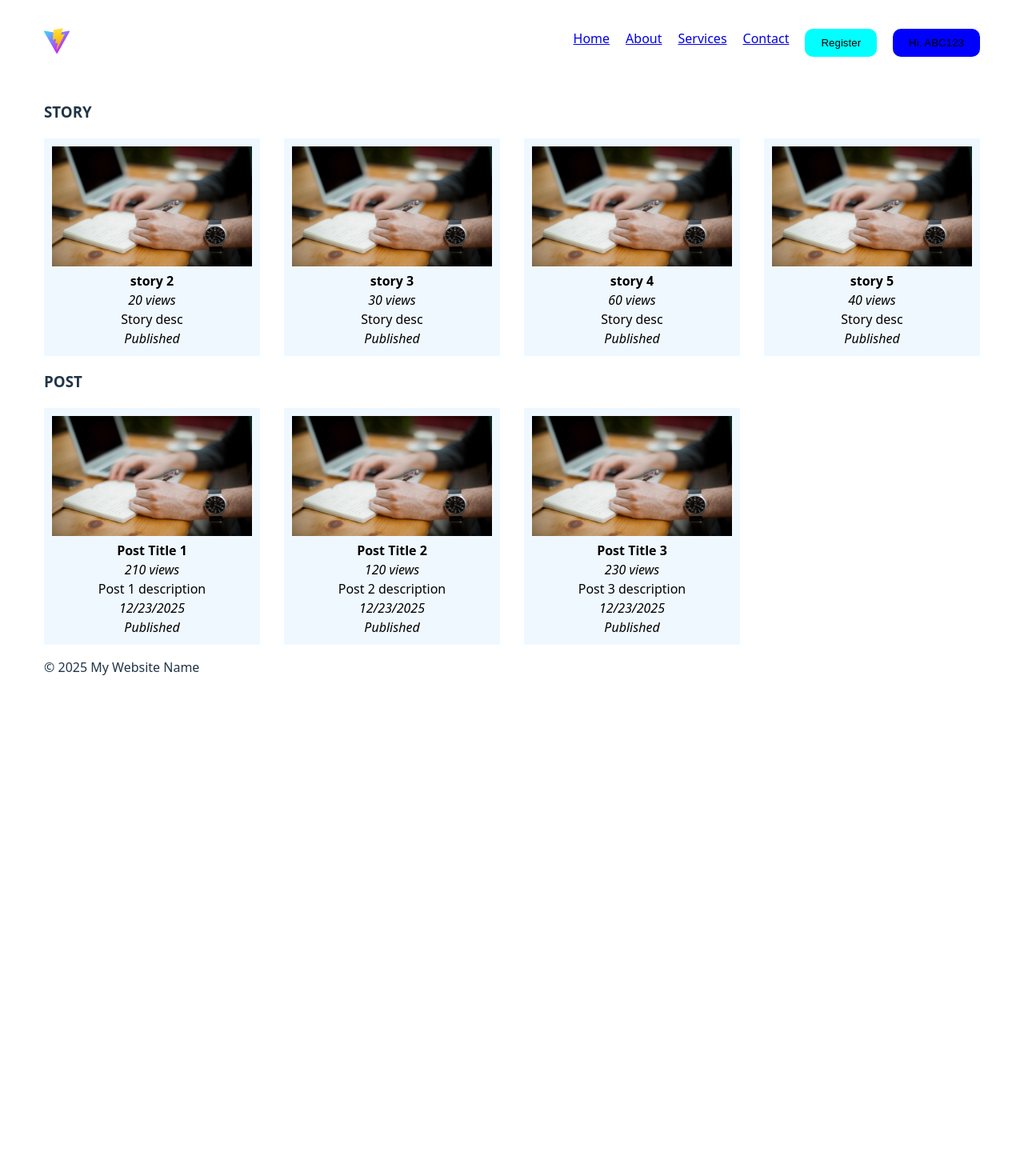
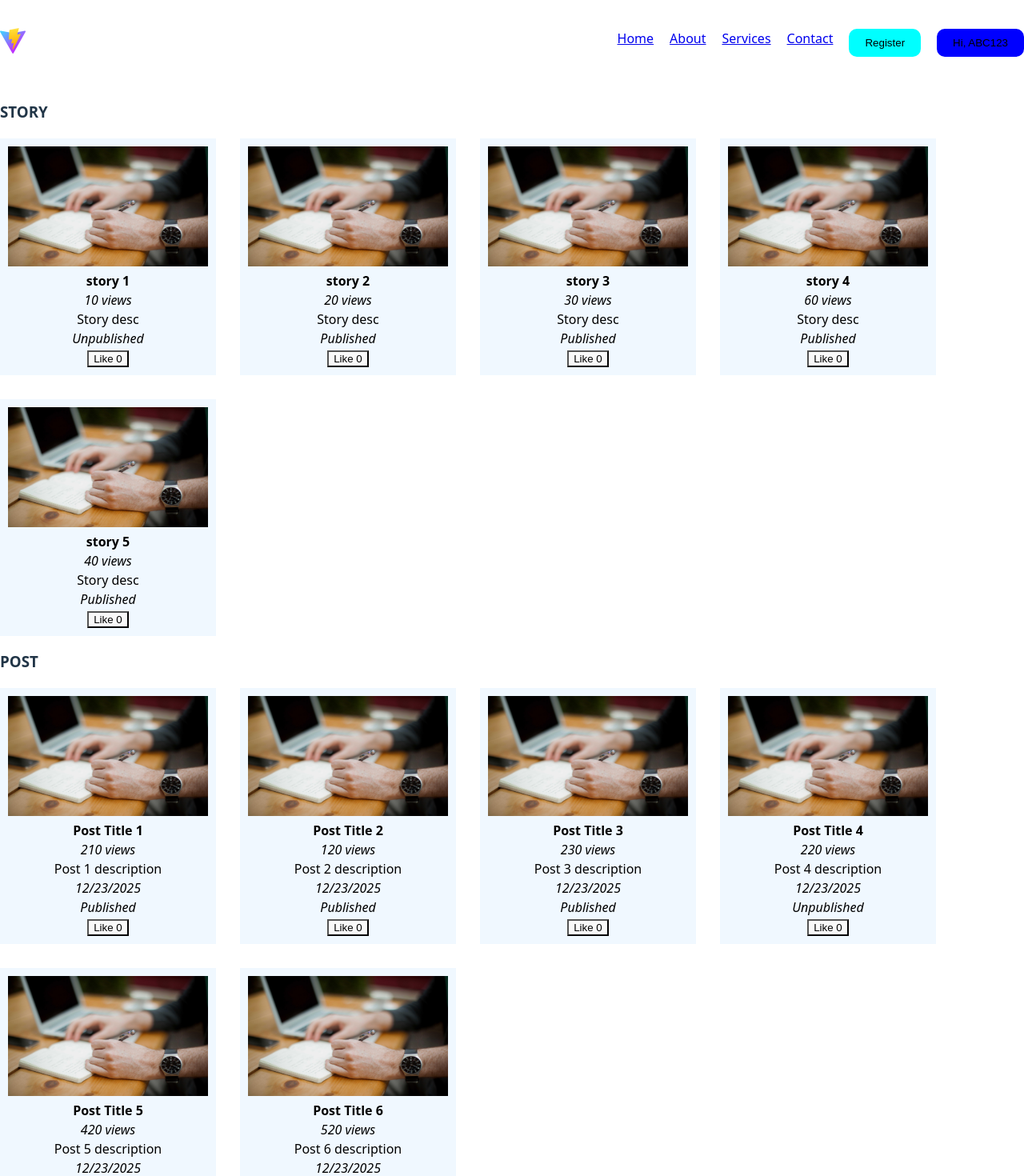
Before and after one commit to a6hijeet/react-demo, a React (Vite) app: page / in a window 1280 px wide. Shown: the top 1470 px of the page at 80% size. Before the commit the page ends 862 px from the top, so only its background shows below. Built offline with nearby package versions, Linux system fonts and the light colour scheme.

Commit message:
Passing event target to onclick function

```diff
--- a/src/components/Card.jsx
+++ b/src/components/Card.jsx
@@ -1,5 +1,6 @@
 import cardimg from '../assets/card1.jpg'
 import PropTypes from 'prop-types'
+import LikeButton from './LikeButton';
 
 function Card(props) {
 
@@ -10,16 +11,19 @@
  // items.sort((a, b) => a.views - b.views); // Numeric
  // items.sort((a, b) => b.views - a.views); // Reverse numeric
 
-  const onlyVisible = items.filter(item => item.visible);
+  //const onlyVisible = items.filter(item => item.visible);
 
-  const itemsList = onlyVisible.map(item =>
-    <div className="card-wrapper">
+  //const moreView = items.filter(item => item.views > 100);
+
+  const itemsList = items.map(item =>
+    <div className="card-wrapper" key={item.key}>
       <img loading="lazy" width={250} height={150} src={cardimg}></img>
       <div className="card-title"><strong>{item.name}</strong></div>
       {item.views ? <em>{item.views} views</em> : ""}
       <div className="card-desc">{item.desc}</div>
       <div className="card-date"><i>{item.postDate}</i></div>
       <div className="card-visibility"><i>{item.visible ? "Published" : "Unpublished"}</i></div>
+      <LikeButton />
     </div>
   )
   return (
--- /dev/null
+++ b/src/components/LikeButton.jsx
@@ -0,0 +1,12 @@
+function LikeButton() {
+  let count = 0;
+  const handleClick = (e) => {
+    count++;
+    e.target.textContent = "Like " + count;
+  }
+  return(
+    <button onClick={(e) => handleClick(e)}>Like {count}</button>
+  )
+}
+
+export default LikeButton
--- a/src/components/Post.jsx
+++ b/src/components/Post.jsx
@@ -4,12 +4,12 @@
 
   const postDate = new Date().toLocaleString().split(',')[0];
   const posts = [
-    {name: "Post Title 1", desc: "Post 1 description", visible:true, postDate:postDate, views: 210},
-    {name: "Post Title 2", desc: "Post 2 description", visible:true, postDate:postDate, views: 120},
-    {name: "Post Title 3", desc: "Post 3 description", visible:true, postDate:postDate, views: 230},
-    {name: "Post Title 4", desc: "Post 4 description", visible:false, postDate:postDate, views: 220},
-    {name: "Post Title 5", desc: "Post 5 description", visible:false, postDate:postDate, views: 420},
-    {name: "Post Title 6", desc: "Post 6 description", visible:false, postDate:postDate, views: 520}
+    {key: 11, name: "Post Title 1", desc: "Post 1 description", visible:true, postDate:postDate, views: 210},
+    {key: 12, name: "Post Title 2", desc: "Post 2 description", visible:true, postDate:postDate, views: 120},
+    {key: 13, name: "Post Title 3", desc: "Post 3 description", visible:true, postDate:postDate, views: 230},
+    {key: 14, name: "Post Title 4", desc: "Post 4 description", visible:false, postDate:postDate, views: 220},
+    {key: 15, name: "Post Title 5", desc: "Post 5 description", visible:false, postDate:postDate, views: 420},
+    {key: 16, name: "Post Title 6", desc: "Post 6 description", visible:false, postDate:postDate, views: 520}
   ];
 
   return (
```
